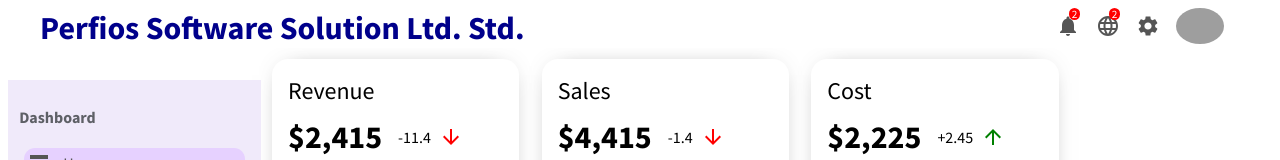
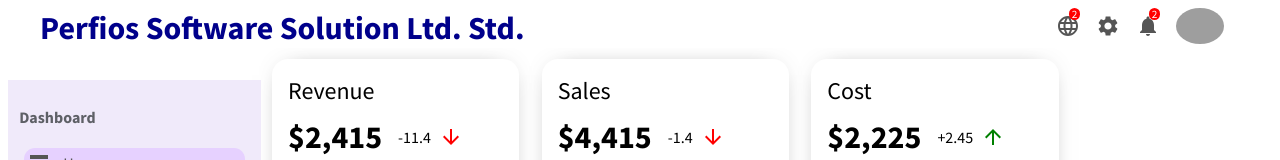
Before and after one commit to SHEIKHMOHAMMEDUMAR/UI-Design, a React (Create React App) app: page / in a window 1280 px wide. Shown: the top 160 px of the page. Built offline with nearby package versions, Linux system fonts and the light colour scheme; grey boxes are pictures that could not be loaded.

Commit message:
Update Topbar.jsx

```diff
--- a/src/components/topbar/Topbar.jsx
+++ b/src/components/topbar/Topbar.jsx
@@ -10,19 +10,24 @@
           <span className='logo'> Perfios Software Solution Ltd. Std.</span>
         </div>
         <div className='toplefta'>
-          <span className='logo'> PSSLS</span>
+          <span className='logo'> PERFIOS </span>
         </div>
         <div className='topright'>
+
+          <div className="topbarIconsContainer">
+          <div className="lan">
+            <Language />
+            <span className="topbarIconsBadges">2</span>
+            </div>
+          </div>
+          <div className="topbarIconsContainer">
+          <div className="set">
+            <Settings />
+            </div>
+          </div>
           <div className="topbarIconsContainer">
             <Notifications />
             <span className="topbarIconsBadges">2</span>
-          </div>
-          <div className="topbarIconsContainer">
-            <Language />
-            <span className="topbarIconsBadges">2</span>
-          </div>
-          <div className="topbarIconsContainer">
-            <Settings />
           </div>
           <div className="topbarIconsContainer">
             <img src= {faker.image.avatar()} alt="" className='topbaravatar'/>
```
